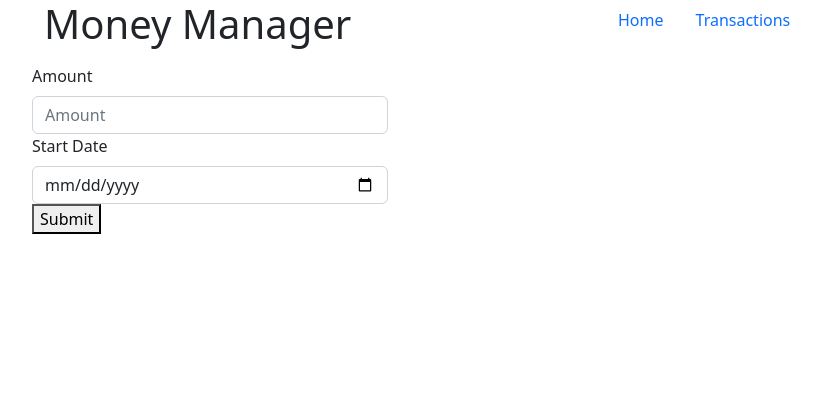
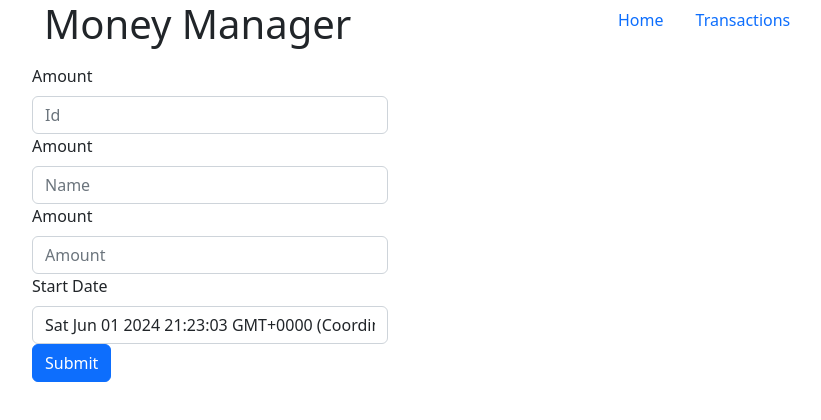
Before and after one commit to halemiles/moneyman-react, a React (Create React App) app: page /transactionedit/1 in a window 1280 px wide. Shown: the top 420 px of the page, without its empty margins (50-871 px from the left). Built offline with nearby package versions, Linux system fonts and the light colour scheme; no server answers.

Commit message:
WIP: Testing on another test server

```diff
--- a/package.json
+++ b/package.json
@@ -7,10 +7,12 @@
     "@testing-library/jest-dom": "^5.16.5",
     "@testing-library/react": "^13.4.0",
     "@testing-library/user-event": "^13.5.0",
+    "axios": "^1.5.0",
     "bootstrap": "^5.2.3",
     "http-proxy-middleware": "^2.0.6",
     "react": "^18.2.0",
     "react-bootstrap": "^2.7.4",
+    "react-datepicker": "^4.18.0",
     "react-dom": "^18.2.0",
     "react-router-dom": "^5.2.0",
     "react-scripts": "5.0.1",
--- a/src/SetupProxy.js
+++ b/src/SetupProxy.js
@@ -4,7 +4,7 @@ module.exports = function(app) {
   app.use(
     '/api',
     createProxyMiddleware({
-      target: 'http://192.168.0.195:8600/dtp/current',
+      target: 'http://192.168.0.205:8600/dtp/current',
       changeOrigin: true,
     })
   );
--- a/src/components/Controls.js
+++ b/src/components/Controls.js
@@ -16,15 +16,15 @@ export default function Controls(props) {
     };
 
     const refreshDataOnClick = () => {
-        handleRefresh("http://192.168.0.195:8600/dtp/current");
+        handleRefresh("http://192.168.0.205:8600/dtp/current");
     };
 
     const gatherCurrentOnClick = () => {
-        handleRefresh("http://192.168.0.195:8600/dtp/current");
+        handleRefresh("http://192.168.0.205:8600/dtp/current");
     };
 
     const gatherFullOnClick = () => {
-        handleRefresh("http://192.168.0.195:8600/dtp/full");
+        handleRefresh("http://192.168.0.205:8600/dtp/full");
     };
 
     return (
--- a/src/components/Grid.js
+++ b/src/components/Grid.js
@@ -15,13 +15,18 @@ export default function Grid() {
     fetch(serverUrl + "/dtp/current")
       .then((res) => res.json())
       .then((data) => {
-        setPlanDates(data.planDates);
-        setAmountDue(data.amountDue);
+        setPlanDates(data.payload.planDates);
+        setAmountDue(data.payload.amountDue);
       });
   }, [serverUrl]);
 
   const receiveDataFromChild = (data) => {
     setPlanDates(data);
+  };
+
+  const formatDate = (date) => {
+    console.log(date);
+    return new Date(date).toLocaleDateString();
   };
 
   return (
@@ -43,7 +48,7 @@ export default function Grid() {
             <tr key={uuidv4()}>
               <td>{date.transactionName}</td>
               <td>{date.amount}</td>
-              <td>{new Date(date.date).toLocaleDateString()}</td>
+              {/* <td>{this.formatDate(date.startDate)}</td> */}
             </tr>
           ))}
         </tbody>
--- a/src/components/Layout.js
+++ b/src/components/Layout.js
@@ -43,7 +43,11 @@ function Layout() {
 const About = () => (
   <div>
     <h1>About</h1>
+    <h2>
+      This is a simple application that allows you to create and edit transactions.
+    </h2>
   </div>
 );
 
+
 export default Layout;
--- a/src/components/transaction/TransactionEdit.js
+++ b/src/components/transaction/TransactionEdit.js
@@ -2,11 +2,14 @@ import {useEffect} from "react";
 import {useParams} from "react-router-dom/cjs/react-router-dom.min";
 import {useState} from "react";
 import {Button, Form, Row, Col} from "react-bootstrap";
+import axios from "axios";
+
 const serverUrl = process.env.REACT_APP_MONEYMAN_SERVER_URL;
 
 function TransactionEdit()
 {
     let id = useParams().id;
+    const [startDate, setStartDate] = useState(new Date());//["", function(){}
     const [transaction, setTransaction] = useState({});//[{}, function(){}
 
     //fetch transaction by id
@@ -19,6 +22,7 @@ function TransactionEdit()
             .then((data) => {
                 console.log(data);
                 setTransaction(data);
+                setStartDate(data.date);
             }
         );
     }, []);
@@ -27,28 +31,70 @@ function TransactionEdit()
         event.preventDefault();
         const data = new FormData(event.target);
         console.log(data);
-        fetch(serverUrl + "/transaction/" + id, {
-            method: 'PUT',
-            body: data,
+        axios.put(serverUrl + "/transaction/", {
+            body: data
+        }).then((res) => {
+            console.log(res);
         });
+    }
+
+    function formatDate(dateString) {
+        console.log(dateString);
+        const inputDate = new Date(dateString);
+
+        // // Check if the input date is valid
+        // if (isNaN(inputDate.getTime())) {
+        //     throw new Error('Invalid date');
+        // }
+
+        const year = inputDate.getFullYear();
+        const month = String(inputDate.getMonth() + 1).padStart(2, '0'); // Month is 0-indexed
+        const day = String(inputDate.getDate()).padStart(2, '0');
+
+        var convertedDate = `${year}-${month}-${day}`;
+        console.log(convertedDate);
+        return convertedDate;
     }
 
     return (
         <div>
             <h1>{transaction.name}</h1>
-
-
-
              <Form onSubmit={handleSubmit}>
-
-
+             <Row>
+                    <Form.Group as={Col} md="4" controlId="id">
+                        <Form.Label>Amount</Form.Label>
+                        <Form.Control
+                            required
+                            id="id"
+                            name="Id"
+                            type="text"
+                            placeholder="Id"
+                            defaultValue={transaction.id}
+                        />
+                        <Form.Control.Feedback>Looks good!</Form.Control.Feedback>
+                    </Form.Group>
+                </Row>
                 <Row>
-                    <Form.Group as={Col} md="4" controlId="validationCustom02">
+                    <Form.Group as={Col} md="4" controlId="name">
+                        <Form.Label>Amount</Form.Label>
+                        <Form.Control
+                            required
+                            id="name"
+                            name="Name"
+                            type="text"
+                            placeholder="Name"
+                            defaultValue={transaction.name}
+                        />
+                        <Form.Control.Feedback>Looks good!</Form.Control.Feedback>
+                    </Form.Group>
+                </Row>
+                <Row>
+                    <Form.Group as={Col} md="4" controlId="amount">
                         <Form.Label>Amount</Form.Label>
                         <Form.Control
                             required
                             id="amount"
-                            name="amount"
+                            name="Amount"
                             type="text"
                             placeholder="Amount"
                             defaultValue={transaction.amount}
@@ -58,21 +104,21 @@ function TransactionEdit()
                 </Row>
 
                 <Row>
-                    <Form.Group as={Col} md="4" controlId="validationCustom03">
+                    <Form.Group as={Col} md="4" controlId="startDate" >
                         <Form.Label>Start Date</Form.Label>
                         <Form.Control
                             required
-                            id="date"
-                            name="date"
-                            type="date"
+                            id="startDate"
+                            name="Date"
+                            type="string"
                             placeholder="Start Date"
-                            defaultValue={transaction.startDate}
+                            defaultValue={startDate}
                         />
                         <Form.Control.Feedback>Looks good!</Form.Control.Feedback>
                     </Form.Group>
                 </Row>
 
-                 <button>Submit</button>
+                 <Button type="submit">Submit</Button>
              </Form>
 
 
```
Also changed, not shown: 2 other files (tests, documents, lock files or other folders).
